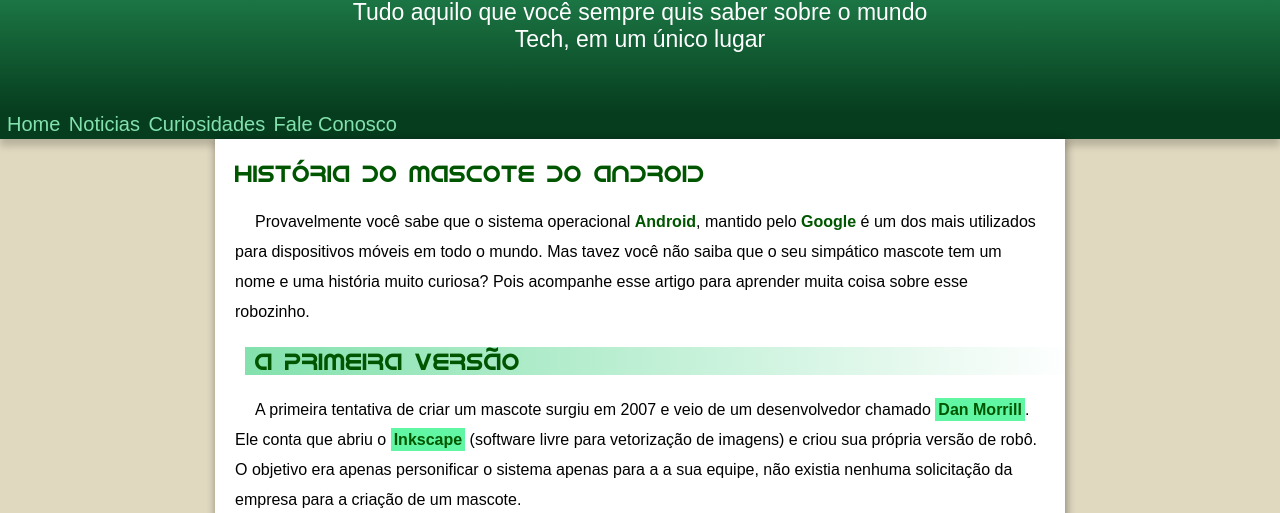
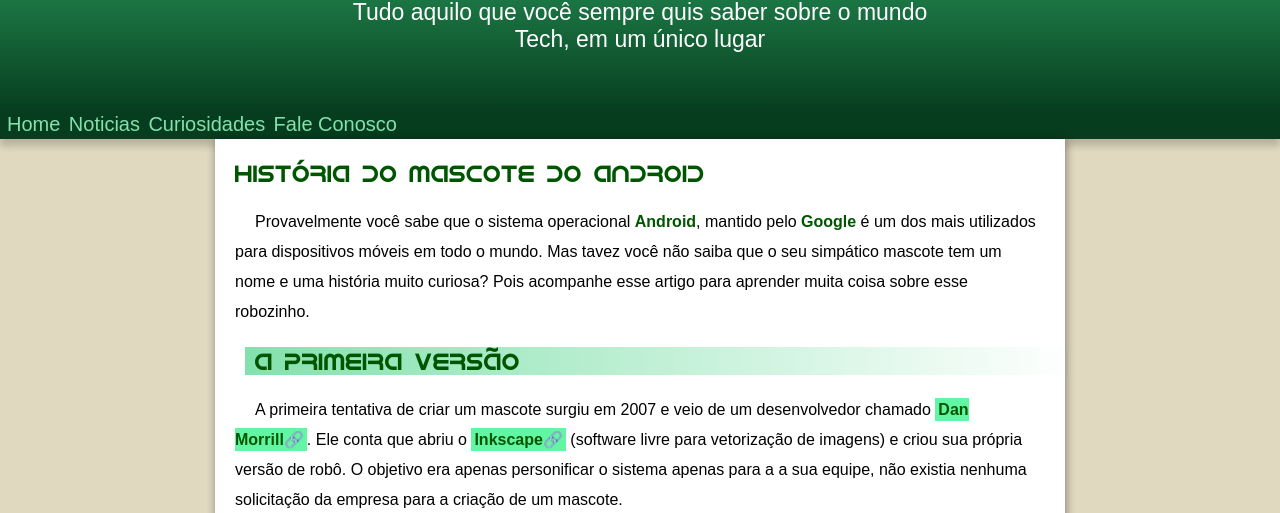
Before and after one commit to CleberPriego/projeto10, a plain HTML site: page index.html in a window 1280 px wide. Shown: the part 103-616 px from the top of the page. Drawn offline with Linux system fonts and the light colour scheme.

Commit message:
alteracao e adcao icone link

```diff
--- a/index.html
+++ b/index.html
@@ -19,6 +19,7 @@
             background-color: rgb(224, 216, 191);
             /* background-color:rgb(132, 225, 173); */
             font-family: Arial, Verdana, Helvetica, sans-serif;
+            /* margin: auto; */
 
         }
         header{
@@ -80,11 +81,20 @@
             line-height: 30px;
             font-weight:500;
         }
-        main > article > p > a{
+        article > p > a, aside > p > a{
             background-color: rgb(97, 246, 164);
             text-decoration: none;
             padding: 3px;
+
         }
+        article > p > a:hover, aside > p > a:hover{
+            text-decoration:underline;
+        }
+        article > p > a::after, aside > p > a::after{
+            content: '🔗';
+        }
+
+
         .formatacaoH1Art{
            font-family: 'Android', Arial, Helvetica, sans-serif;
            font-weight: normal;
@@ -214,24 +224,6 @@
                     <li>8.0 - Oreo</li>
                     <li>9.0 - Pie</li>
                 </ul>
-            <!-- <div class="coluna1">
-                <div>1.5 - Cupcake</div>
-                <div>1.6 - Donut</div>
-                <div>3.0 - Eclair</div>
-                <div>2.2 - Froyo</div>
-                <div>2.3 - Gingerbread</div>
-                <div>3.0 - Honeycomb</div>
-                <div>4.0 - Ice Cream Sandwich</div>
-            </div>
-            <div class="coluna2">
-                <div>4.1 - Jelly Bean</div>
-                <div>4.4 - KitKat</div>
-                <div>5.0 - Lolipop</div>
-                <div>6.0 - Marshmallow</div>
-                <div>7.0 - Nougat</div>
-                <div>8.0 - Oreo</div>
-                <div>9.0 - Pie</div>
-            </div> -->
                 <p>Infelizmente, o <span class="selecaoPalavra">Android Q</span> não existiu, pois o Google resolveu pôr fim a essa divertida prática e começou a usar numerações, o que deu origem ao <span class="selecaoPalavra">Android 10</span>.</p>
                 <p>Acesse aqui o site <a href="https://www.android.com/intl/pt-BR_br/history/" target="_blank" rel="noopener noreferrer"><span class="selecaoPalavra">Android History</span></a> para conhecer a sequência das versões "adocicadas" e o que cada uma trouxe para o sistema Android.</p>
             </aside>
```
Lines whose indentation alone changed are shown as unchanged.
